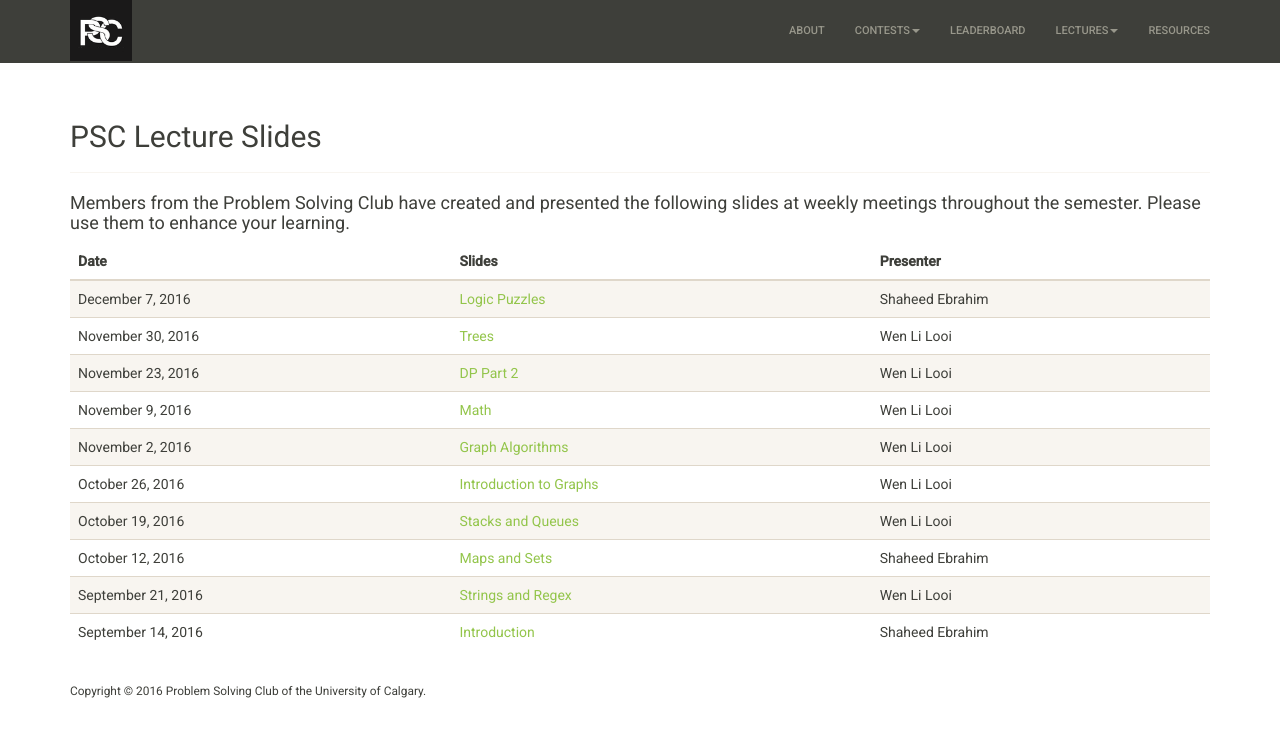
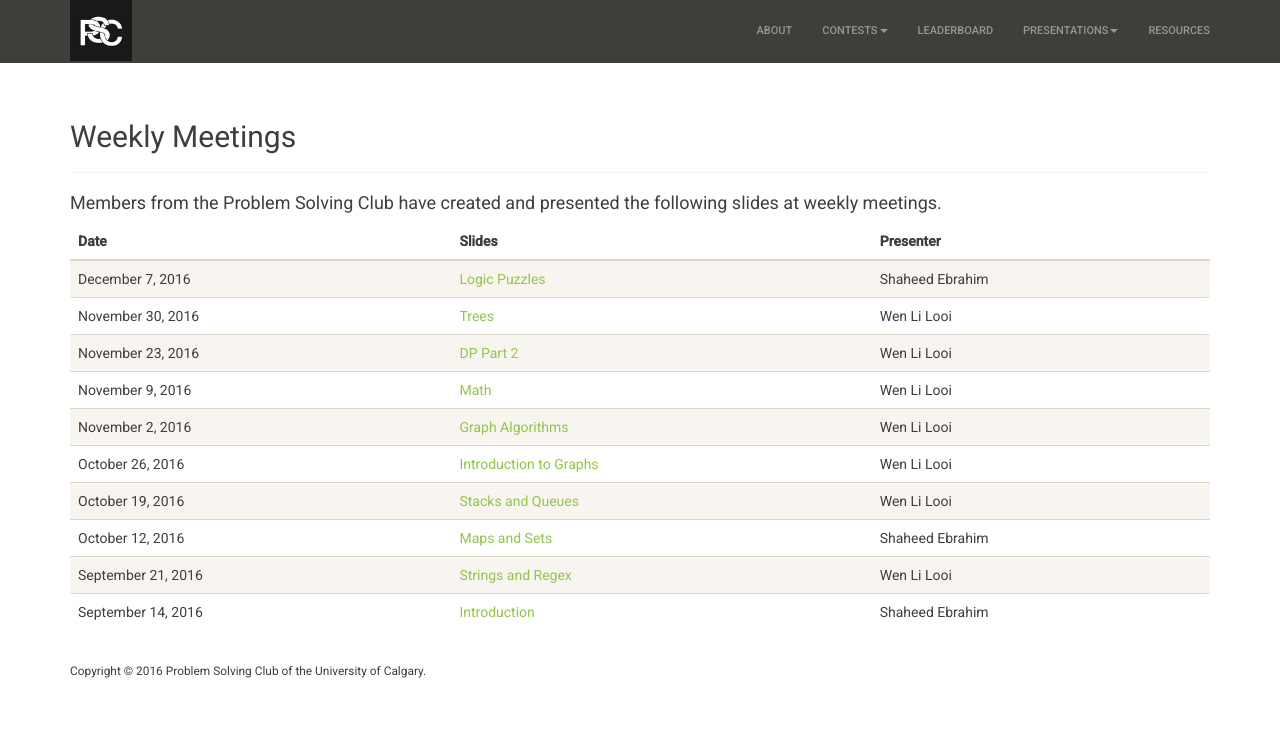
Before and after one commit to ProblemSolvingClub/psc-website, a Jekyll site: the page built from presentations/weekly-meetings/index.html, in a window 1280 px wide. Shown: the top 737 px of the page. Built offline with Jekyll 4.4.1, drawn with Linux system fonts in a browser that asks for light colours; nearby versions of some CDN libraries.

Commit message:
Rearrange lecture/workshop folders

```diff
--- a/_includes/navbar.html
+++ b/_includes/navbar.html
@@ -42,13 +42,13 @@
         </li>
 
         <li class="dropdown">
-          <a href="#" class="dropdown-toggle" data-toggle="dropdown" role="button" aria-expaned="false">Lectures<span class="caret"></span>
+          <a href="#" class="dropdown-toggle" data-toggle="dropdown" role="button" aria-expaned="false">Presentations<span class="caret"></span>
           <ul class="dropdown-menu" role="menu">
-            <li{% if page.url == '/lectures/index.html' %} class="active"{% endif %}>
-              <a href="/lectures/"> Weekly Topics </a>
+            <li{% if page.url == '/presentations/weekly-meetings/index.html' %} class="active"{% endif %}>
+              <a href="/presentations/weekly-meetings/"> Weekly Meetings </a>
             </li>
-            <li{% if page.url == '/workshops/index.html' %} class="active"{% endif %}>
-              <a href="/workshops/"> Workshops </a>
+            <li{% if page.url == '/presentations/workshops/index.html' %} class="active"{% endif %}>
+              <a href="/presentations/workshops/"> Workshops </a>
             </li>
           </ul>
         </li>
--- a/lectures/index.html
+++ b/presentations/weekly-meetings/index.html
@@ -4,19 +4,18 @@
 ---
 <div class="container">
   <div class="page-header">
-    <h2>PSC Lecture Slides</h2>
+    <h2>Weekly Meetings</h2>
   </div>
   <h4>
-    Members from the Problem Solving Club have created and presented the following slides at weekly meetings throughout the semester. Please use them to enhance
-    your learning.
+    Members from the Problem Solving Club have created and presented the following slides at weekly meetings.
   </h4>
   <table class="table table-striped">
     <thead>
-        <tr>
+      <tr>
         <th>Date</th>
         <th>Slides</th>
         <th>Presenter</th>
-        </tr>
+      </tr>
     </thead>
     <tbody>
       <tr>
--- a/workshops/index.html
+++ b/presentations/workshops/index.html
@@ -4,7 +4,7 @@
 ---
 <div class="container">
   <div class="page-header">
-    <h2>Workshop Slides</h2>
+    <h2>Workshops</h2>
   </div>
   <h4>
     Members from the Problem Solving Club have created and presented the following slides at workshops.
```
Also changed, not shown: 29 other files.
